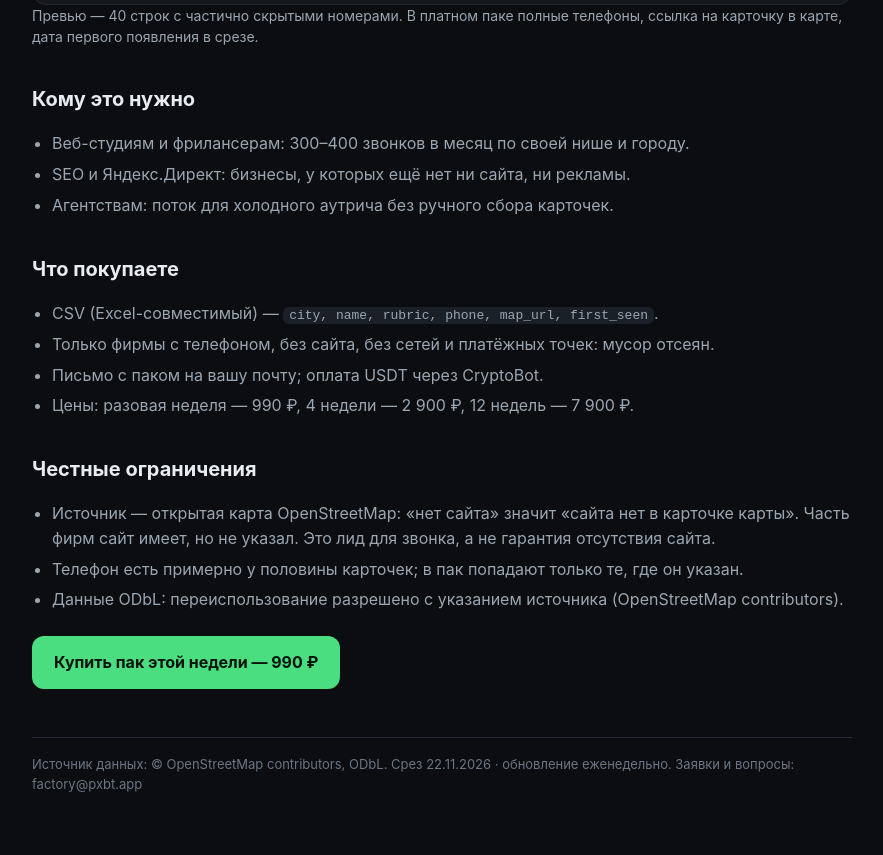
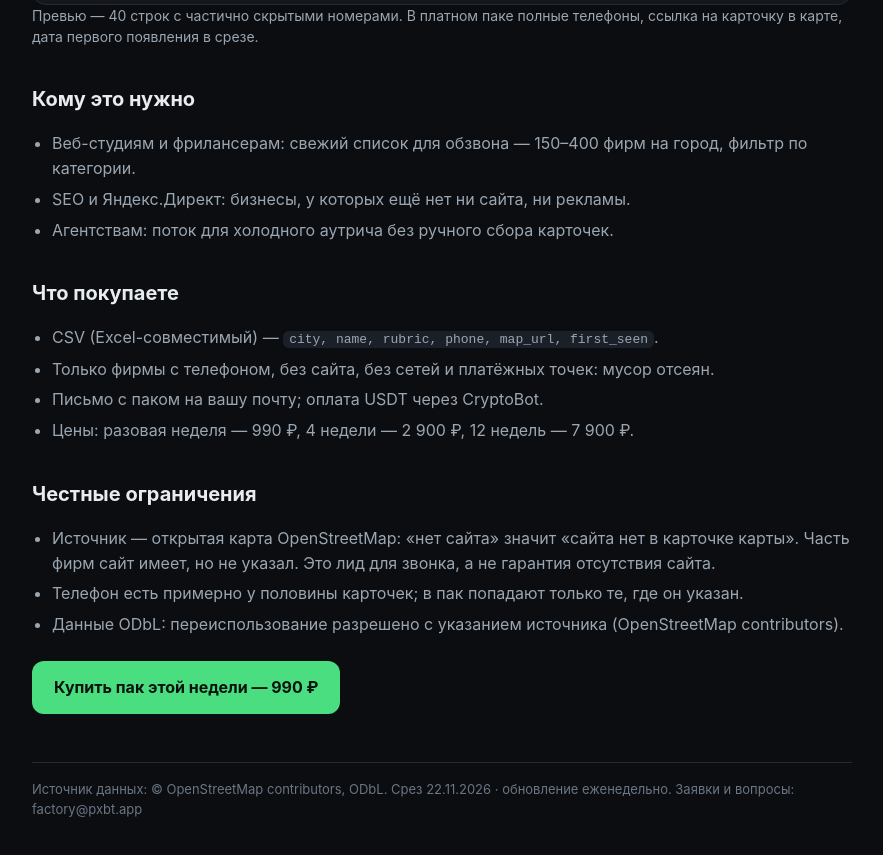
Before and after one commit to mytab0r/localled-leads, a plain HTML site: page index.html in a window 1280 px wide. Shown: the part 1016-1871 px from the top of the page, without its empty margins (198-1081 px from the left). Drawn offline with Linux system fonts and the light colour scheme.

Commit message:
pack 2026-W47: 3696 лидов

```diff
--- a/index.html
+++ b/index.html
@@ -44,7 +44,7 @@ code{background:#1b2028;padding:1px 6px;border-radius:6px;font-size:13px}
 <p class="lead" style="font-size:14px">Превью — 40 строк с частично скрытыми номерами. В платном паке полные телефоны, ссылка на карточку в карте, дата первого появления в срезе.</p>
 <h2>Кому это нужно</h2>
 <ul>
-<li>Веб-студиям и фрилансерам: 300–400 звонков в месяц по своей нише и городу.</li>
+<li>Веб-студиям и фрилансерам: свежий список для обзвона — 150–400 фирм на город, фильтр по категории.</li>
 <li>SEO и Яндекс.Директ: бизнесы, у которых ещё нет ни сайта, ни рекламы.</li>
 <li>Агентствам: поток для холодного аутрича без ручного сбора карточек.</li>
 </ul>
```
